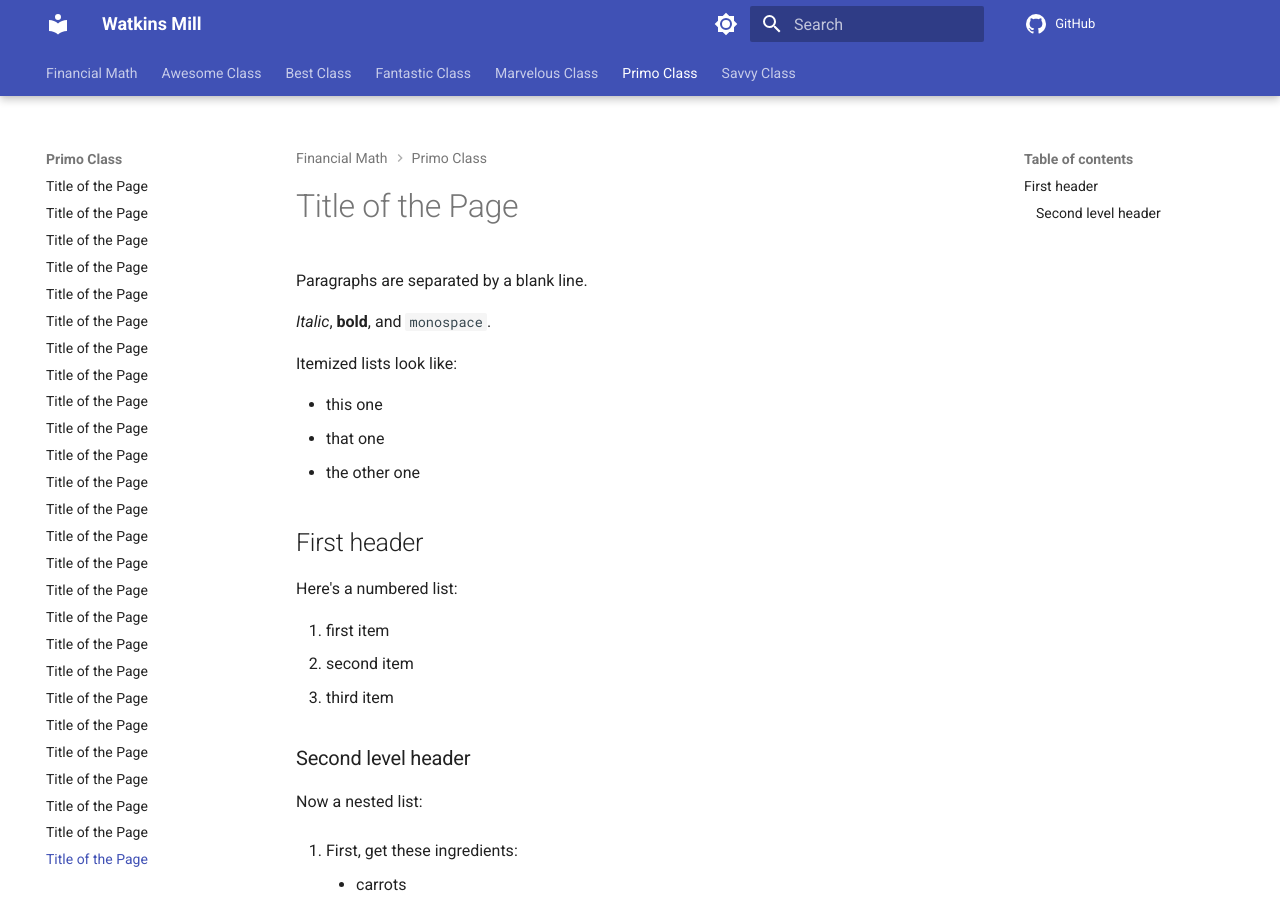
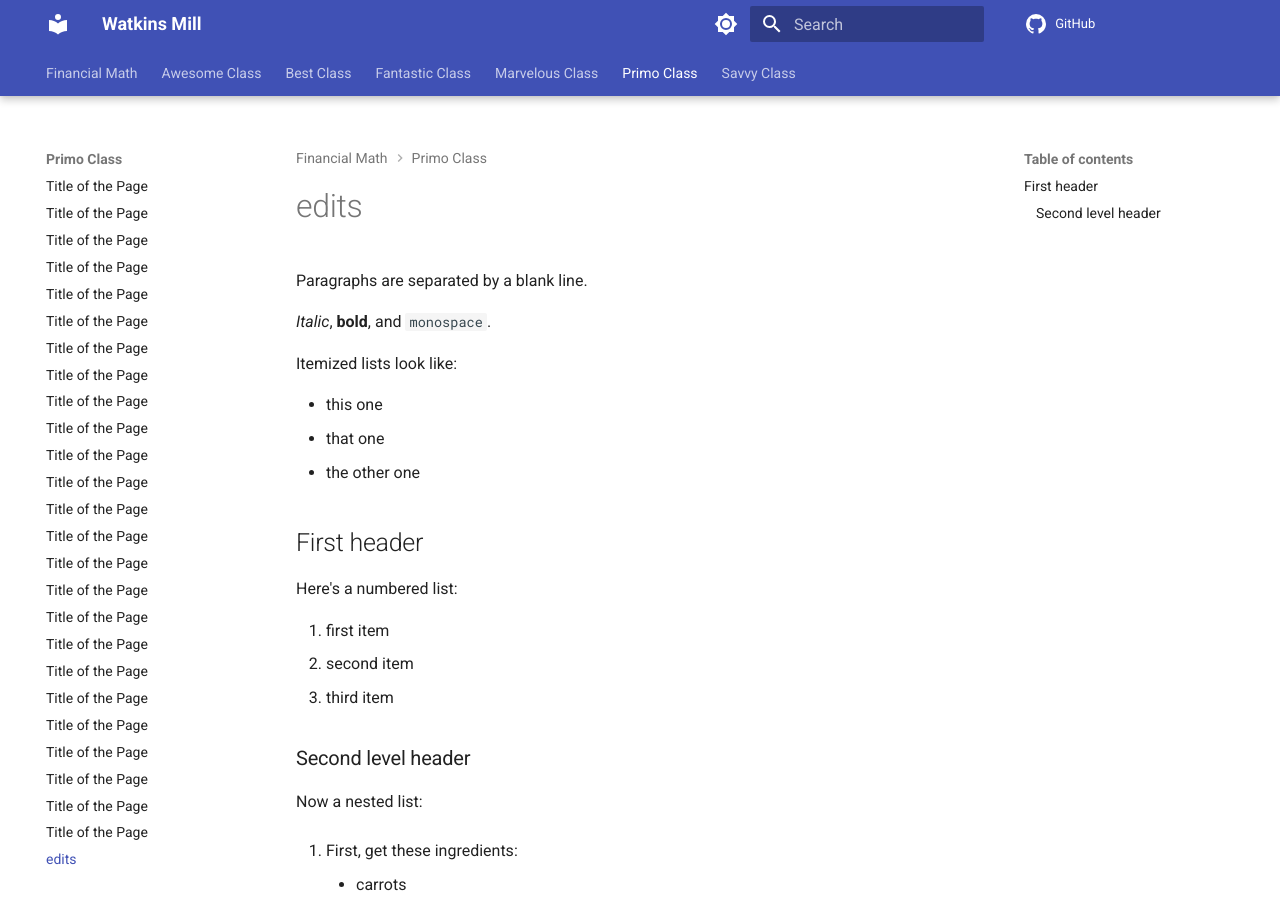
Before and after one commit to drjmarino/website, an MkDocs documentation site: the page built from docs/primo/human26.md, in a window 1280 px wide and 900 px high. Built offline with MkDocs 1.6.1 and Material for MkDocs 9.7.7, drawn with Linux system fonts in a browser that asks for light colours; comment, search, counter and statistics services are not loaded.

Commit message:
Update human26.md

```diff
--- a/docs/primo/human26.md
+++ b/docs/primo/human26.md
@@ -1,4 +1,4 @@
-# Title of the Page
+# edits
 
 Paragraphs are separated by a blank line.
 
```
